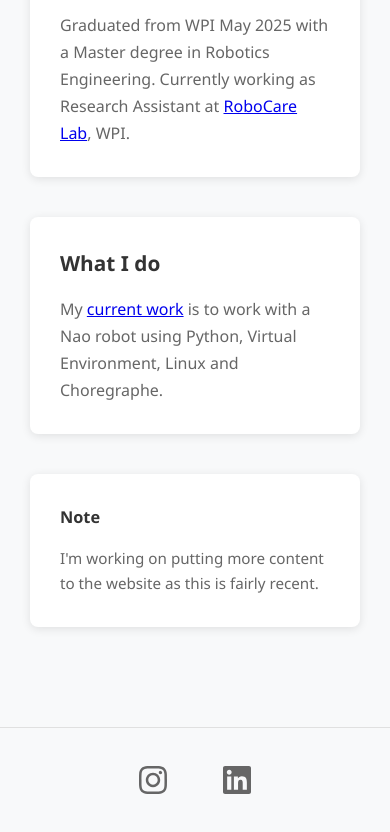
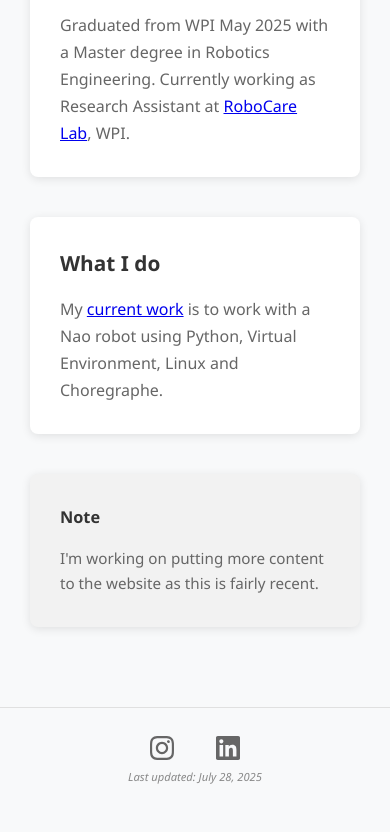
Before and after one commit to wyy-47/wyy-47.github.io, a plain HTML site: page index.html in a window 390 px wide. Shown: the part 995-1827 px from the top of the page. After the commit the page ends 1791 px from the top, so only its background shows below. Drawn offline with Linux system fonts and the light colour scheme.

Commit message:
Layout/components fixes

```diff
--- a/css/components.css
+++ b/css/components.css
@@ -110,7 +110,7 @@
 }
 
 .highlight-item.note {
-    background: white;
+    background: #f2f2f2;
     padding: 30px;
     border-radius: 8px;
     box-shadow: 0 2px 10px rgba(0,0,0,0.1);
--- a/css/layout.css
+++ b/css/layout.css
@@ -104,11 +104,15 @@
     flex: 1;
     margin-left: 300px;
     padding: 40px;
+    display: flex;
 }
 
 .content-area {
     max-width: 1000px;
     margin: 0 auto;
+    flex: 1; /* Take up remaining space */
+    display: flex;
+    flex-direction: column;
 }
 
 /* Home page intro section */
@@ -219,3 +223,23 @@
     gap: 15px;
     flex-wrap: wrap;
 }
+
+/* footer for desktop */
+.desktop-footer {
+    padding: 20px 0 0px 0;;
+    border-top: 1px solid #e0e0e0;
+    text-align: center;
+    margin-top: auto;
+    margin-bottom: 0;
+}
+
+.desktop-footer p {
+    color: #888;
+    font-size: 0.9rem;
+    font-style: italic;
+    margin: 0;
+}
+
+.desktop-footer time {
+    color: #666;
+}
--- a/css/responsive.css
+++ b/css/responsive.css
@@ -93,27 +93,50 @@
     /* Mobile footer social links */
     .mobile-social-footer {
         display: flex;
-        justify-content: center;
+        justify-content: space-between;
+        align-items: center;
+        padding: 40px 20px;
+        margin-top: 20px;
+        border-top: 1px solid #e0e0e0;
+        position: relative;
+    }
+
+    .mobile-social-footer .social-links {
+        display: flex;
         gap: 40px;
-        padding: 30px 20px;
-        margin-top: 40px;
-        border-top: 1px solid #e0e0e0;
+        position: absolute;
+        left: 50%;
+        transform: translateX(-50%);
     }
 
     .mobile-social-footer .social-link {
+
         padding: 8px;
         color: #666;
         text-decoration: none;
         transition: color 0.3s ease;
     }
 
-    .mobile-social-footer .social-link:hover {
-        color: #007bff;
+    .mobile-social-footer .last-updated {
+        color: #888;
+        font-size: 0.75rem;
+        font-style: italic;
+        margin: 0;
+        margin-left: auto;
+        margin-top: auto;
     }
 
     .mobile-social-footer .social-link svg {
         width: 28px;
         height: 28px;
+    }
+
+    .mobile-social-footer .social-link:hover {
+        color: #007bff;
+    }
+
+    .desktop-footer {
+        display: none;
     }
 
     /* project cards */
@@ -158,4 +181,37 @@
     .projects-grid {
         grid-template-columns: 1fr;
     }
+
+    /* Mobile footer social links */
+    .mobile-social-footer {
+        display: flex;
+        flex-direction: column;
+        align-items: center;
+        gap: 20px;
+        padding: 60px 15px 10px 15px;
+        margin-top: 20px;
+        border-top: 1px solid #e0e0e0;
+    }
+
+    .mobile-social-footer .social-links {
+        display: flex;
+        gap: 30px; /* Reduced from 40px */
+    }
+
+    .mobile-social-footer .social-link {
+        padding: 6px; /* Reduced padding */
+    }
+
+    .mobile-social-footer .social-link svg {
+        width: 24px; /* Reduced from 28px */
+        height: 24px; /* Reduced from 28px */
+    }
+
+    .mobile-social-footer .last-updated {
+        color: #888;
+        font-size: 0.7rem; /* Slightly smaller */
+        font-style: italic;
+        margin: 0;
+        text-align: center; /* Center the text */
+    }
 }
--- a/index.html
+++ b/index.html
@@ -60,11 +60,16 @@
                         <p>I'm working on putting more content to the website as this is fairly recent.</p>
                     </div>
                 </section>
+                <!-- Desktop footer (visible on desktop) -->
+            <footer class="desktop-footer">
+                <p>Last updated: <time datetime="2025-07-28">July 28, 2025</time></p>
+            </footer>
             </div>
         </main>
 
         <!-- Mobile footer -->
         <footer class="mobile-social-footer">
+            <div class="social-links">
                 <a href="https://instagram.com/yiyi_47" target="_blank" rel="noopener noreferrer" class="social-link">
                     <svg width="24" height="24" viewBox="0 0 24 24" fill="currentColor">
                         <path d="M12 2.163c3.204 0 3.584.012 4.85.07 3.252.148 4.771 1.691 4.919 4.919.058 1.265.069 1.645.069 4.849 0 3.205-.012 3.584-.069 4.849-.149 3.225-1.664 4.771-4.919 4.919-1.266.058-1.644.07-4.85.07-3.204 0-3.584-.012-4.849-.07-3.26-.149-4.771-1.699-4.919-4.92-.058-1.265-.07-1.644-.07-4.849 0-3.204.013-3.583.07-4.849.149-3.227 1.664-4.771 4.919-4.919 1.266-.057 1.645-.069 4.849-.069zm0-2.163c-3.259 0-3.667.014-4.947.072-4.358.2-6.78 2.618-6.98 6.98-.059 1.281-.073 1.689-.073 4.948 0 3.259.014 3.668.072 4.948.2 4.358 2.618 6.78 6.98 6.98 1.281.058 1.689.072 4.948.072 3.259 0 3.668-.014 4.948-.072 4.354-.2 6.782-2.618 6.979-6.98.059-1.28.073-1.689.073-4.948 0-3.259-.014-3.667-.072-4.947-.196-4.354-2.617-6.78-6.979-6.98-1.281-.059-1.69-.073-4.949-.073zm0 5.838c-3.403 0-6.162 2.759-6.162 6.162s2.759 6.163 6.162 6.163 6.162-2.759 6.162-6.163c0-3.403-2.759-6.162-6.162-6.162zm0 10.162c-2.209 0-4-1.79-4-4 0-2.209 1.791-4 4-4s4 1.791 4 4c0 2.21-1.791 4-4 4zm6.406-11.845c-.796 0-1.441.645-1.441 1.44s.645 1.44 1.441 1.44c.795 0 1.439-.645 1.439-1.40s-.644-1.44-1.439-1.44z"/>
@@ -75,6 +80,8 @@
                         <path d="M20.447 20.452h-3.554v-5.569c0-1.328-.027-3.037-1.852-3.037-1.853 0-2.136 1.445-2.136 2.939v5.667H9.351V9h3.414v1.561h.046c.477-.9 1.637-1.85 3.37-1.85 3.601 0 4.267 2.37 4.267 5.455v6.286zM5.337 7.433c-1.144 0-2.063-.926-2.063-2.065 0-1.138.92-2.063 2.063-2.063 1.14 0 2.064.925 2.064 2.063 0 1.139-.925 2.065-2.064 2.065zm1.782 13.019H3.555V9h3.564v11.452zM22.225 0H1.771C.792 0 0 .774 0 1.729v20.542C0 23.227.792 24 1.771 24h20.451C23.2 24 24 23.227 24 22.271V1.729C24 .774 23.2 0 22.222 0h.003z"/>
                     </svg>
                 </a>
+            </div>
+            <p class="last-updated">Last updated: <time datetime="2025-07-28">July 28, 2025</time></p>
         </footer>
     </div>
 </body>
```
Also changed, not shown: css/climbing.css (+33 -7 lines), pages/climbing.html (+7 -5 lines), pages/current.html (+0 -1 lines), pages/projects.html (+0 -1 lines), pages/projects/rbe3002.html (+1 -1 lines), pages/resume.html (+3 -3 lines). Lines whose indentation alone changed are shown as unchanged.
